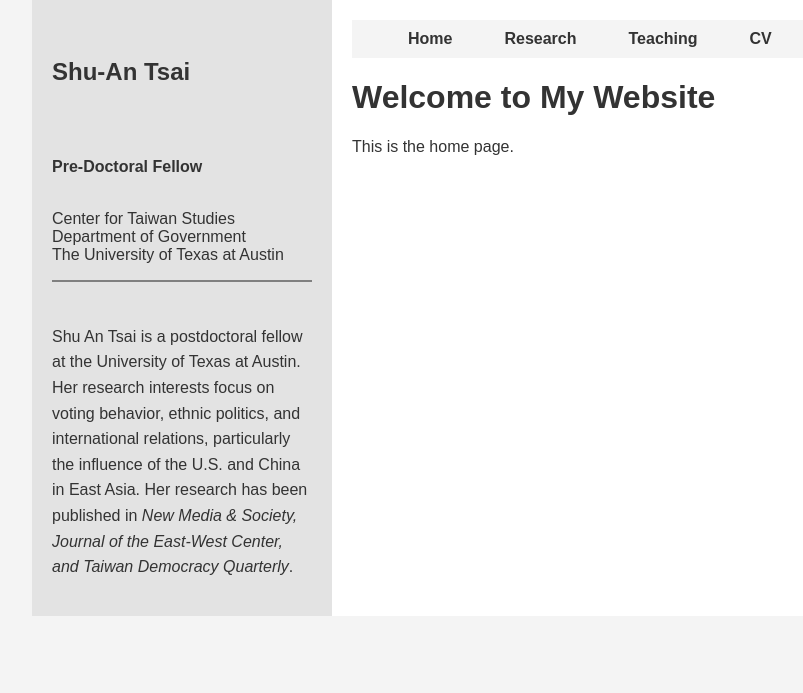
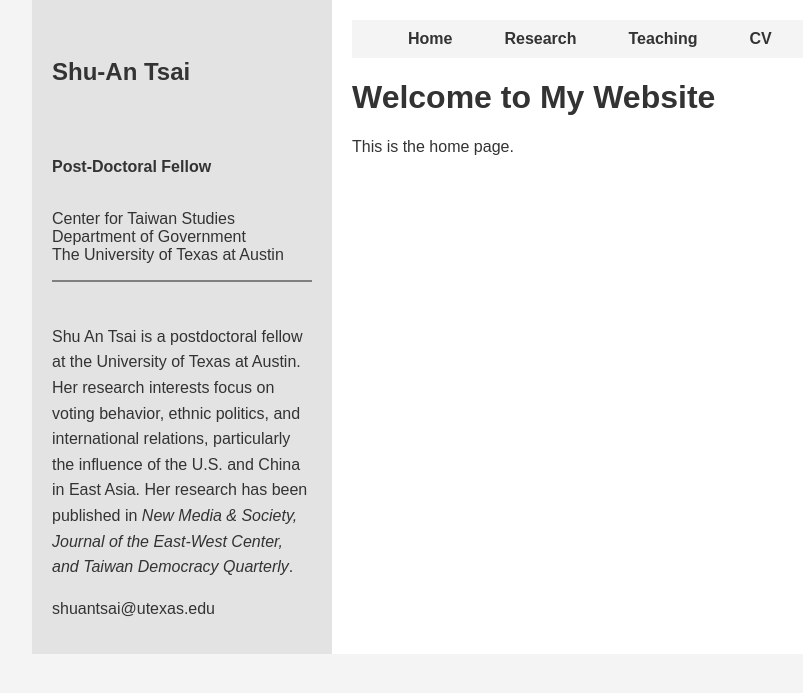
Before and after one commit to shuantsai/shuantsai.github.io, a Jekyll site: the page built from index.md, in a window 1280 px wide. Shown: the top 693 px of the page, without its empty margins (8-811 px from the left). Built offline with Jekyll 4.4.1, drawn with Linux system fonts in a browser that asks for light colours; a script that is not in the unit is left out.

Commit message:
Update sidebar.html
updated the email and the icon for it

```diff
--- a/_includes/sidebar.html
+++ b/_includes/sidebar.html
@@ -4,7 +4,7 @@
   <br>
   <br>
   <!-- Location Section -->
-  <p><strong>Pre-Doctoral Fellow</strong>
+  <p><strong>Post-Doctoral Fellow</strong>
     <br>
     <p style="white-space: pre-line;">
       Center for Taiwan Studies
@@ -19,6 +19,13 @@
 Her research interests focus on voting behavior, ethnic politics, and international relations, particularly the influence of the U.S. and China in East Asia.
 Her research has been published in <em>New Media & Society, Journal of the East-West Center, and Taiwan Democracy Quarterly</em>.
 </p>
+
+    <!-- Email Icon and Link -->
+  <p style="margin-top: 20px;">
+    <a href="shuantsai@utexas.edu" style="text-decoration: none; color: inherit;">
+      <i class="fas fa-envelope"></i> shuantsai@utexas.edu
+    </a>
+  </p>
 </div>
 
 <!--
```
